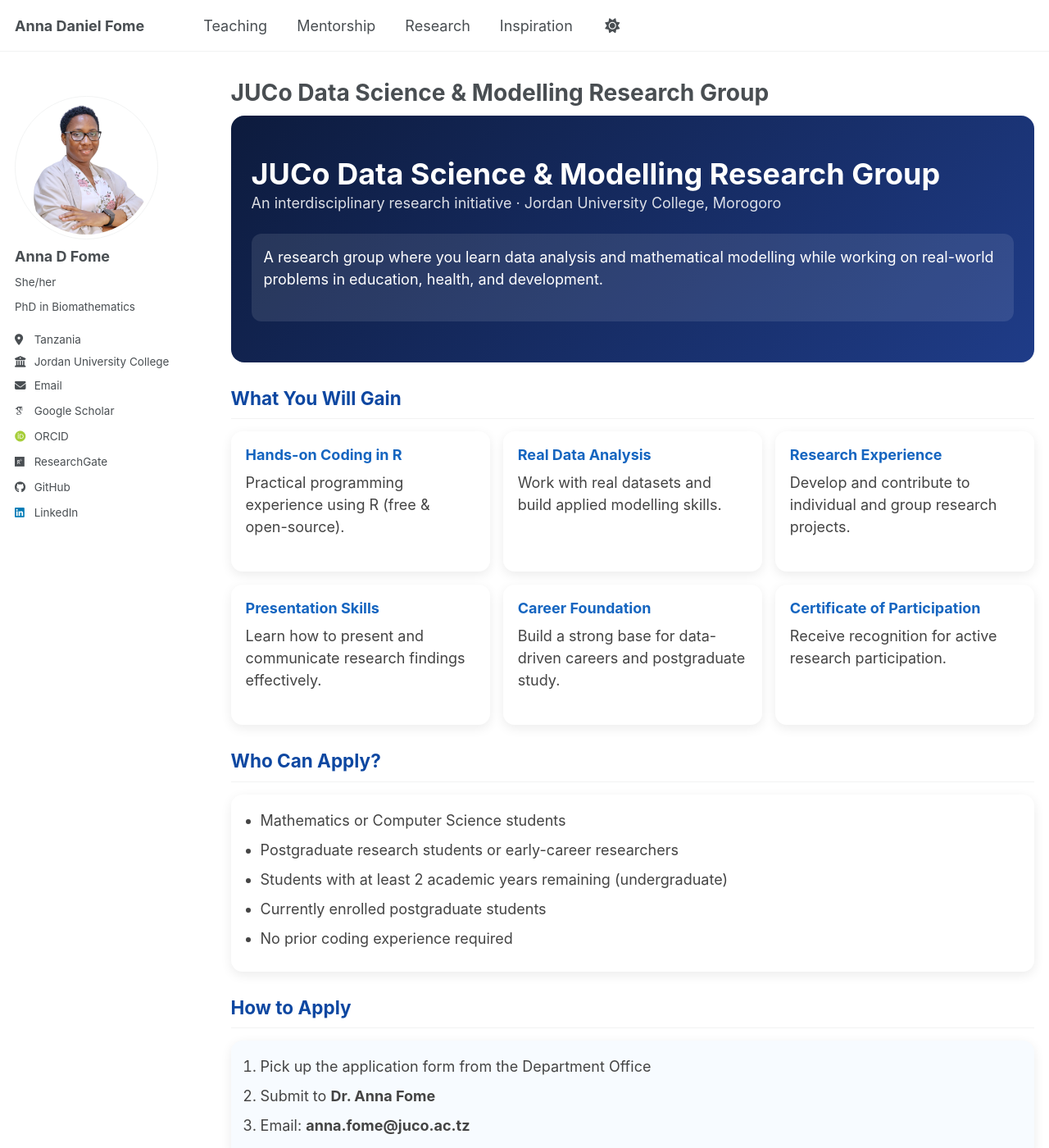
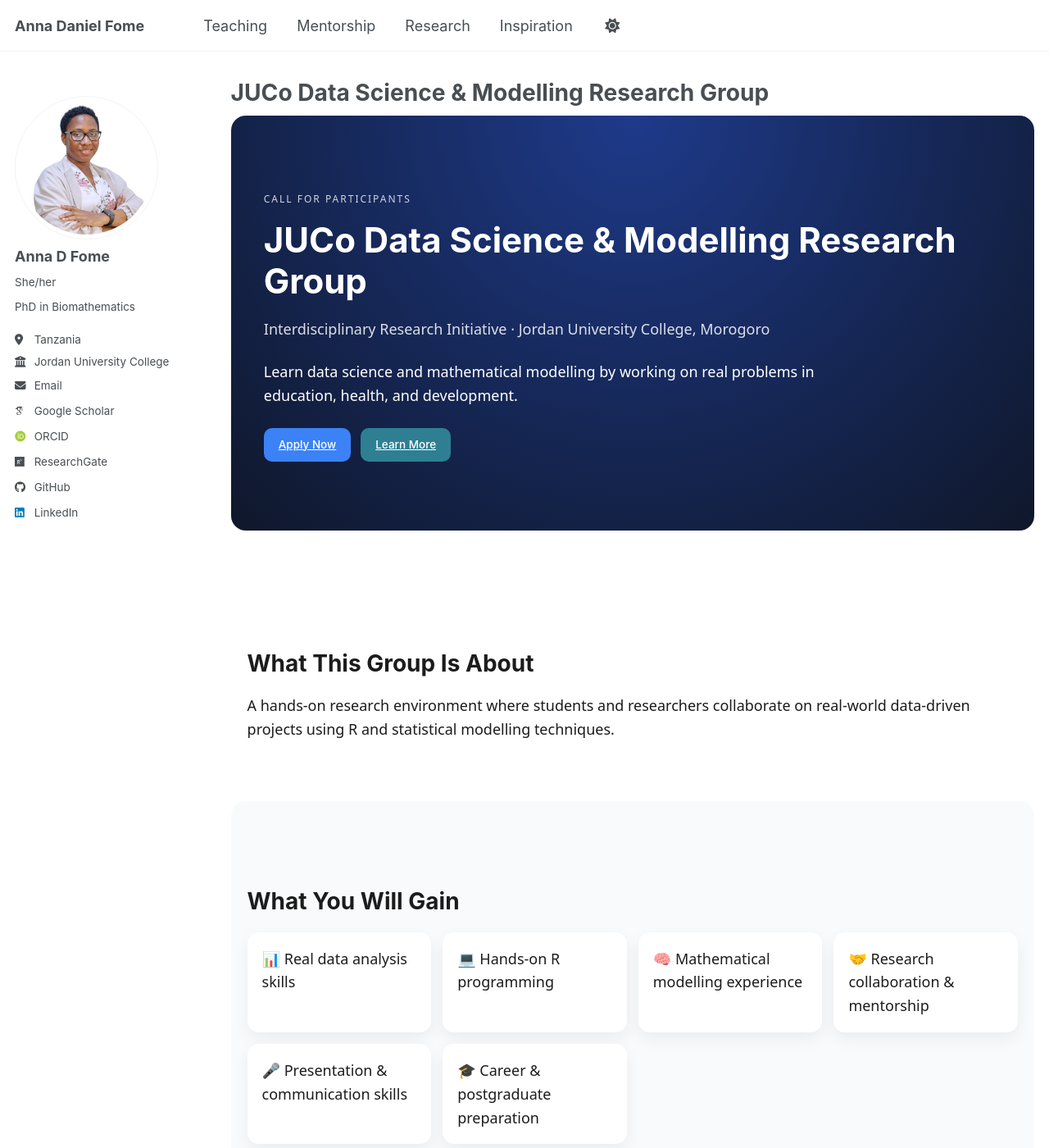
Before and after one commit to FomeA/FomeA.github.io, a Jekyll site: the page built from _pages/datascience.html, in a window 1280 px wide and 1400 px high. Shown: the whole window at 82% size. Built offline with Jekyll 4.4.1, drawn with Linux system fonts in a browser that asks for light colours; some web fonts are replaced; a script bundle is joined from its source files by our own code; library files that are not in the unit come from our copies; some of the changed text lies outside the part shown.

Commit message:
Update datascience.html

```diff
--- a/_pages/datascience.html
+++ b/_pages/datascience.html
@@ -5,216 +5,258 @@
 author_profile: true
 ---
 
-<div class="page__content">
+<div class="dsg-page">
 
 <!-- HERO -->
 <section class="hero">
-  <div class="hero-content">
+  <div class="hero-inner">
+    <p class="kicker">Call for Participants</p>
+
     <h1>JUCo Data Science & Modelling Research Group</h1>
+
     <p class="subtitle">
-      An interdisciplinary research initiative · Jordan University College, Morogoro
+      Interdisciplinary Research Initiative · Jordan University College, Morogoro
     </p>
 
-    <div class="hero-box">
-      <p>
-        A research group where you learn data analysis and mathematical modelling
-        while working on real-world problems in education, health, and development.
-      </p>
+    <p class="lead">
+      Learn data science and mathematical modelling by working on real problems in education,
+      health, and development.
+    </p>
+
+    <div class="cta-row">
+      <a href="#apply" class="btn primary">Apply Now</a>
+      <a href="#about" class="btn ghost">Learn More</a>
     </div>
   </div>
 </section>
 
-<!-- WHAT YOU GAIN -->
-<section>
-  <h2 class="section-title">What You Will Gain</h2>
+<!-- ABOUT -->
+<section id="about" class="section">
+  <div class="container">
+    <h2>What This Group Is About</h2>
+    <p>
+      A hands-on research environment where students and researchers collaborate on real-world
+      data-driven projects using R and statistical modelling techniques.
+    </p>
+  </div>
+</section>
 
-  <div class="grid">
+<!-- BENEFITS -->
+<section class="section soft">
+  <div class="container">
+    <h2>What You Will Gain</h2>
 
-    <div class="card">
-      <h3>Hands-on Coding in R</h3>
-      <p>Practical programming experience using R (free & open-source).</p>
+    <div class="cards">
+      <div class="card">📊 Real data analysis skills</div>
+      <div class="card">💻 Hands-on R programming</div>
+      <div class="card">🧠 Mathematical modelling experience</div>
+      <div class="card">🤝 Research collaboration & mentorship</div>
+      <div class="card">🎤 Presentation & communication skills</div>
+      <div class="card">🎓 Career & postgraduate preparation</div>
     </div>
-
-    <div class="card">
-      <h3>Real Data Analysis</h3>
-      <p>Work with real datasets and build applied modelling skills.</p>
-    </div>
-
-    <div class="card">
-      <h3>Research Experience</h3>
-      <p>Develop and contribute to individual and group research projects.</p>
-    </div>
-
-    <div class="card">
-      <h3>Presentation Skills</h3>
-      <p>Learn how to present and communicate research findings effectively.</p>
-    </div>
-
-    <div class="card">
-      <h3>Career Foundation</h3>
-      <p>Build a strong base for data-driven careers and postgraduate study.</p>
-    </div>
-
-    <div class="card">
-      <h3>Certificate of Participation</h3>
-      <p>Receive recognition for active research participation.</p>
-    </div>
-
   </div>
 </section>
 
 <!-- WHO CAN APPLY -->
-<section>
-  <h2 class="section-title">Who Can Apply?</h2>
+<section class="section">
+  <div class="container">
+    <h2>Who Can Apply</h2>
 
-  <div class="card wide">
-
-    <ul>
-      <li>Mathematics or Computer Science students</li>
-      <li>Postgraduate research students or early-career researchers</li>
-      <li>Students with at least 2 academic years remaining (undergraduate)</li>
-      <li>Currently enrolled postgraduate students</li>
-      <li>No prior coding experience required</li>
-    </ul>
-
+    <div class="panel">
+      <ul>
+        <li>Mathematics or Computer Science students</li>
+        <li>Postgraduate students / early researchers</li>
+        <li>At least 2 academic years remaining (undergraduates)</li>
+        <li>No prior coding experience required</li>
+      </ul>
+    </div>
   </div>
 </section>
 
-<!-- HOW TO APPLY -->
-<section>
-  <h2 class="section-title">How to Apply</h2>
+<!-- PROGRAM DETAILS -->
+<section class="section soft">
+  <div class="container">
+    <h2>Programme Details</h2>
 
-  <div class="card apply">
-
-    <ol>
-      <li>Pick up the application form from the Department Office</li>
-      <li>Submit to <strong>Dr. Anna Fome</strong></li>
-      <li>Email: <strong>anna.fome@juco.ac.tz</strong></li>
-    </ol>
-
+    <div class="stats">
+      <div class="stat"><strong>10–15</strong><span>Cohort size</span></div>
+      <div class="stat"><strong>2 hrs</strong><span>Weekly sessions</span></div>
+      <div class="stat"><strong>12 months</strong><span>Duration</span></div>
+      <div class="stat"><strong>R</strong><span>Core tool</span></div>
+    </div>
   </div>
 </section>
 
-<!-- PROGRAM INFO -->
-<section>
-  <h2 class="section-title">Programme Details</h2>
+<!-- APPLY -->
+<section id="apply" class="section">
+  <div class="container">
+    <h2>How to Apply</h2>
 
-  <div class="grid">
+    <div class="panel highlight">
+      <ol>
+        <li>Collect application form from Department Office</li>
+        <li>Submit to <strong>Dr. Anna Fome</strong></li>
+        <li>Email: <strong>anna.fome@juco.ac.tz</strong></li>
+      </ol>
 
-    <div class="card">
-      <h3>Cohort Size</h3>
-      <p>10–15 researchers</p>
+      <p class="note">Deadline: To be announced</p>
     </div>
-
-    <div class="card">
-      <h3>Sessions</h3>
-      <p>Weekly · 2 hours</p>
-    </div>
-
-    <div class="card">
-      <h3>Duration</h3>
-      <p>12-month programme</p>
-    </div>
-
-    <div class="card">
-      <h3>Tools</h3>
-      <p>R (free & open-source)</p>
-    </div>
-
   </div>
 </section>
 
-<!-- DEADLINE -->
-<section>
-  <div class="deadline">
-    <p><strong>Deadline:</strong> [Insert Date]</p>
-    <p class="small">Department of Economics, Mathematics and Statistics · Jordan University College, Morogoro</p>
-  </div>
-</section>
+<!-- FOOTER -->
+<footer class="footer">
+  <p>Department of Economics, Mathematics and Statistics · JUCo</p>
+</footer>
 
 </div>
 
-<!-- ===================== -->
-<!-- STYLE -->
-<!-- ===================== -->
 <style>
 
+/* GLOBAL */
+.dsg-page {
+  font-family: system-ui, -apple-system, Segoe UI, Roboto, sans-serif;
+  color: #1c1c1c;
+  line-height: 1.6;
+}
+
+/* HERO */
 .hero {
-  background: linear-gradient(135deg, #0d1b3d, #1f3c88);
+  background: radial-gradient(circle at top, #1e3a8a, #0f172a);
   color: white;
-  padding: 50px 25px;
-  border-radius: 16px;
-  margin-bottom: 25px;
+  padding: 80px 20px;
+  border-radius: 18px;
+  margin-bottom: 40px;
+}
+
+.hero-inner {
+  max-width: 900px;
+  margin: auto;
+}
+
+.kicker {
+  text-transform: uppercase;
+  letter-spacing: 2px;
+  font-size: 12px;
+  opacity: 0.8;
 }
 
 .hero h1 {
-  margin: 0;
-  font-size: 2rem;
+  font-size: 42px;
+  margin: 10px 0;
 }
 
 .subtitle {
   opacity: 0.85;
-  margin-top: 8px;
 }
 
-.hero-box {
-  margin-top: 20px;
-  background: rgba(255,255,255,0.1);
-  padding: 15px;
-  border-radius: 12px;
+.lead {
+  margin-top: 15px;
+  font-size: 18px;
+  max-width: 700px;
 }
 
-.section-title {
-  margin: 30px 0 15px;
-  color: #0d47a1;
+.cta-row {
+  margin-top: 25px;
+  display: flex;
+  gap: 12px;
 }
 
-.grid {
+.btn {
+  padding: 10px 18px;
+  border-radius: 10px;
+  text-decoration: none;
+  font-weight: 500;
+}
+
+.btn.primary {
+  background: #3b82f6;
+  color: white;
+}
+
+.btn.ghost {
+  border: 1px solid rgba(255,255,255,0.4);
+  color: white;
+}
+
+/* SECTIONS */
+.section {
+  padding: 50px 20px;
+}
+
+.section.soft {
+  background: #f8fafc;
+  border-radius: 18px;
+}
+
+.container {
+  max-width: 1000px;
+  margin: auto;
+}
+
+h2 {
+  font-size: 28px;
+  margin-bottom: 20px;
+}
+
+/* CARDS */
+.cards {
   display: grid;
-  grid-template-columns: repeat(auto-fit, minmax(240px, 1fr));
-  gap: 16px;
+  grid-template-columns: repeat(auto-fit, minmax(220px, 1fr));
+  gap: 14px;
 }
 
 .card {
   background: white;
   padding: 18px;
   border-radius: 14px;
-  box-shadow: 0 4px 14px rgba(0,0,0,0.08);
+  box-shadow: 0 8px 20px rgba(0,0,0,0.06);
 }
 
-.card h3 {
-  margin-top: 0;
-  color: #1565c0;
+/* PANEL */
+.panel {
+  background: white;
+  padding: 20px;
+  border-radius: 14px;
+  box-shadow: 0 8px 20px rgba(0,0,0,0.06);
 }
 
-.card p, .card li {
-  color: #444;
+.panel.highlight {
+  border-left: 5px solid #3b82f6;
 }
 
-.card ul, .card ol {
-  margin: 0;
-  padding-left: 18px;
+/* STATS */
+.stats {
+  display: grid;
+  grid-template-columns: repeat(auto-fit, minmax(150px, 1fr));
+  gap: 14px;
 }
 
-.wide {
-  grid-column: 1 / -1;
+.stat {
+  background: white;
+  padding: 18px;
+  border-radius: 14px;
+  text-align: center;
+  box-shadow: 0 8px 20px rgba(0,0,0,0.06);
 }
 
-.apply {
-  background: #f7fbff;
+.stat strong {
+  font-size: 22px;
+  display: block;
 }
 
-.deadline {
-  margin-top: 30px;
-  padding: 18px;
-  border-left: 5px solid #1f3c88;
-  background: #eef4ff;
-  border-radius: 10px;
+/* FOOTER */
+.footer {
+  text-align: center;
+  padding: 30px;
+  font-size: 14px;
+  color: #666;
 }
 
-.small {
-  font-size: 0.9rem;
-  color: #555;
+.note {
+  margin-top: 10px;
+  font-size: 13px;
+  color: #666;
 }
 
 </style>
```
